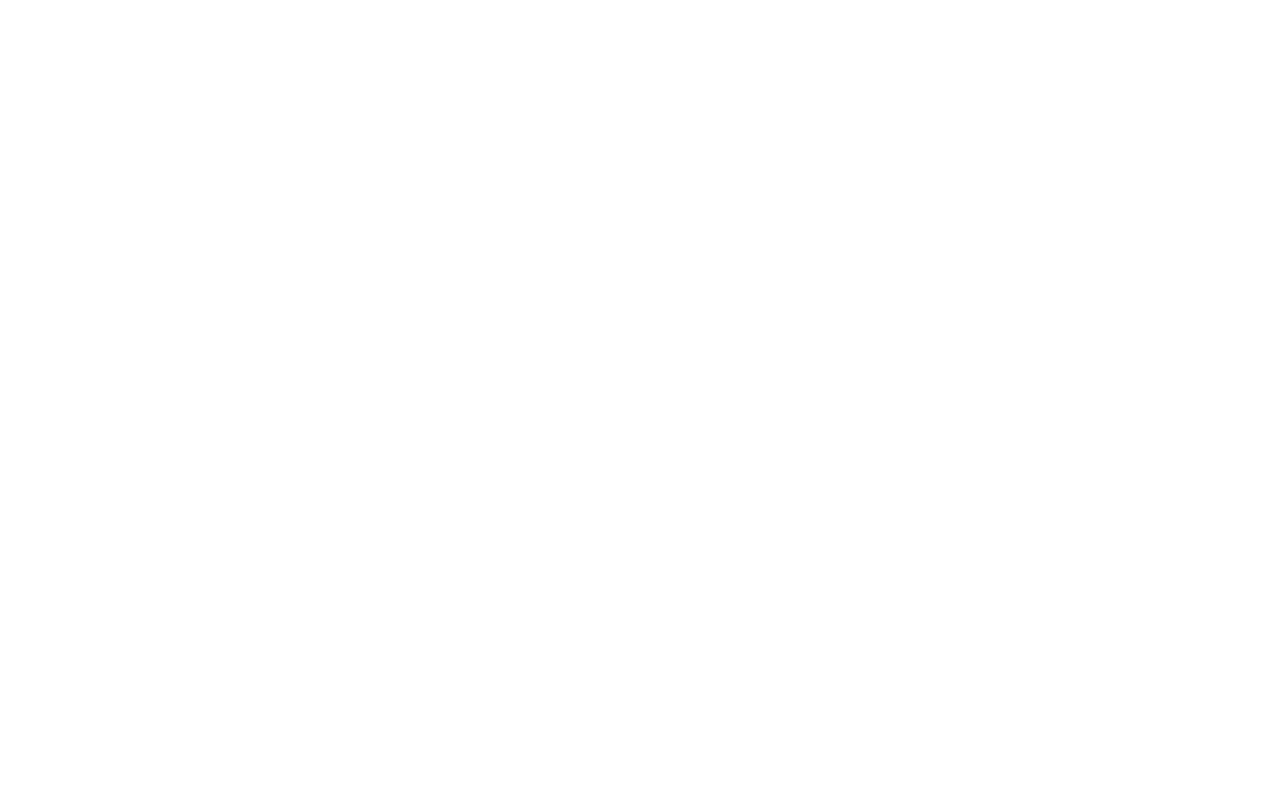
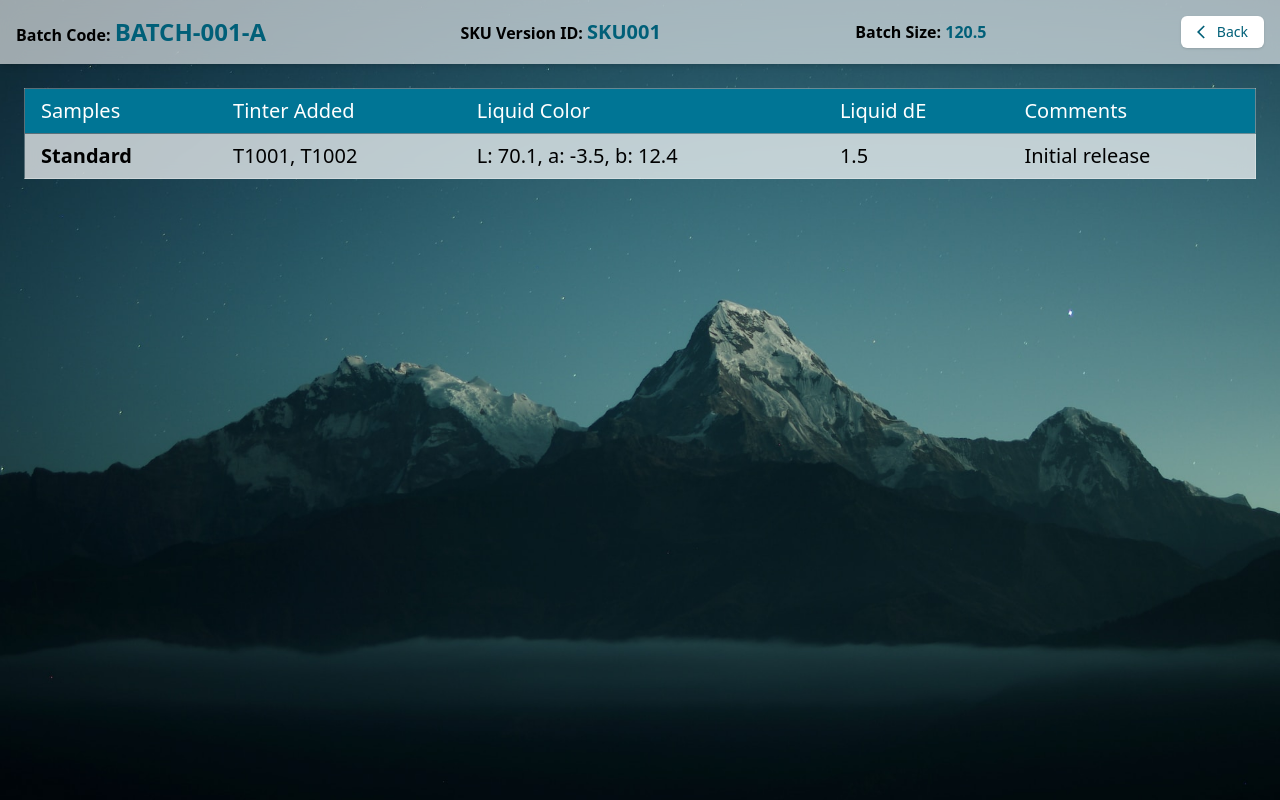
Before and after one commit to Manas2004WB/BatchOPT, a React (Vite) app: page /shots/1 in a window 1280 px wide. Before the commit this address had no page. Built offline with nearby package versions, Linux system fonts and the light colour scheme; sample sign-in values are in the browser's storage.

Commit message:
standard shot

```diff
--- a/src/App.jsx
+++ b/src/App.jsx
@@ -9,6 +9,7 @@
 } from "react-router-dom";
 import Dashboard from "./Pages/Dashboard";
 import PlantDetails from "./Pages/PlantDetails";
+import ShotsPage from "./Pages/ShotsPage";
 
 const App = () => {
   const [user, setUser] = useState(null);
@@ -40,6 +41,10 @@
             path="/plant/:id"
             element={user ? <PlantDetails user={user} /> : <Navigate to="/" />}
           />
+          <Route
+            path="/shots/:batchId"
+            element={user ? <ShotsPage user={user} /> : <Navigate to="/" />}
+          />
         </Routes>
       </Router>
     </div>
--- a/src/Data/SkuData.js
+++ b/src/Data/SkuData.js
@@ -12,7 +12,7 @@
   {
     sku_id: 2,
     plant_id: 1,
-    sku_name: "Red Matte 1L",
+    sku_name: "SKU002",
     is_active: true,
     created_at: "2025-07-01T10:05:00Z",
     created_by: 102,
@@ -22,7 +22,7 @@
   {
     sku_id: 3,
     plant_id: 2,
-    sku_name: "Yellow SemiGloss 250ml",
+    sku_name: "SKU003",
     is_active: false,
     created_at: "2025-07-01T11:00:00Z",
     created_by: 103,
@@ -32,7 +32,7 @@
   {
     sku_id: 4,
     plant_id: 2,
-    sku_name: "Green Gloss 2L",
+    sku_name: "SKU005",
     is_active: true,
     created_at: "2025-07-01T11:30:00Z",
     created_by: 104,
--- a/src/Data/SkuVersionData.js
+++ b/src/Data/SkuVersionData.js
@@ -1,4 +1,5 @@
 export const skuVersions = [
+  // SKU 1
   {
     sku_version_id: 1,
     sku_id: 1,
@@ -29,5 +30,164 @@
     updated_at: "2025-07-08T16:00:00Z",
     updated_by: 2,
   },
-  // ... more versions
+
+  // SKU 2
+  {
+    sku_version_id: 3,
+    sku_id: 2,
+    version_number: 1,
+    version_name: "v1",
+    product_type_id: 2,
+    colorimeter_instrument_id: 1,
+    is_default: false,
+    comments: "First version of SKU 2",
+    is_active: true,
+    created_at: "2025-07-04T09:00:00Z",
+    created_by: 103,
+    updated_at: "2025-07-08T10:00:00Z",
+    updated_by: 2,
+  },
+  {
+    sku_version_id: 4,
+    sku_id: 2,
+    version_number: 2,
+    version_name: "v2",
+    product_type_id: 2,
+    colorimeter_instrument_id: 2,
+    is_default: true,
+    comments: "Improved color consistency",
+    is_active: true,
+    created_at: "2025-07-05T10:30:00Z",
+    created_by: 104,
+    updated_at: "2025-07-08T11:00:00Z",
+    updated_by: 2,
+  },
+
+  // SKU 3
+  {
+    sku_version_id: 5,
+    sku_id: 3,
+    version_number: 1,
+    version_name: "v1",
+    product_type_id: 3,
+    colorimeter_instrument_id: 1,
+    is_default: false,
+    comments: "Initial matte version",
+    is_active: true,
+    created_at: "2025-07-06T08:15:00Z",
+    created_by: 105,
+    updated_at: "2025-07-08T12:00:00Z",
+    updated_by: 3,
+  },
+  {
+    sku_version_id: 6,
+    sku_id: 3,
+    version_number: 2,
+    version_name: "v2",
+    product_type_id: 3,
+    colorimeter_instrument_id: 2,
+    is_default: true,
+    comments: "Reduced gloss variation",
+    is_active: true,
+    created_at: "2025-07-06T09:00:00Z",
+    created_by: 106,
+    updated_at: "2025-07-08T13:00:00Z",
+    updated_by: 3,
+  },
+
+  // SKU 4
+  {
+    sku_version_id: 7,
+    sku_id: 4,
+    version_number: 1,
+    version_name: "v1",
+    product_type_id: 2,
+    colorimeter_instrument_id: 1,
+    is_default: false,
+    comments: "Glossy initial version",
+    is_active: true,
+    created_at: "2025-07-07T08:00:00Z",
+    created_by: 107,
+    updated_at: "2025-07-08T14:00:00Z",
+    updated_by: 4,
+  },
+  {
+    sku_version_id: 8,
+    sku_id: 4,
+    version_number: 2,
+    version_name: "v2",
+    product_type_id: 2,
+    colorimeter_instrument_id: 2,
+    is_default: true,
+    comments: "Panel adjusted formula",
+    is_active: true,
+    created_at: "2025-07-07T09:00:00Z",
+    created_by: 108,
+    updated_at: "2025-07-08T14:30:00Z",
+    updated_by: 4,
+  },
+
+  // SKU 5
+  {
+    sku_version_id: 9,
+    sku_id: 5,
+    version_number: 1,
+    version_name: "v1",
+    product_type_id: 4,
+    colorimeter_instrument_id: 1,
+    is_default: false,
+    comments: "Matte black base",
+    is_active: true,
+    created_at: "2025-07-08T07:00:00Z",
+    created_by: 109,
+    updated_at: "2025-07-08T15:00:00Z",
+    updated_by: 5,
+  },
+  {
+    sku_version_id: 10,
+    sku_id: 5,
+    version_number: 2,
+    version_name: "v2",
+    product_type_id: 4,
+    colorimeter_instrument_id: 2,
+    is_default: true,
+    comments: "Optimized black finish",
+    is_active: true,
+    created_at: "2025-07-08T07:45:00Z",
+    created_by: 110,
+    updated_at: "2025-07-08T15:30:00Z",
+    updated_by: 5,
+  },
+
+  // SKU 6
+  {
+    sku_version_id: 11,
+    sku_id: 6,
+    version_number: 1,
+    version_name: "v1",
+    product_type_id: 5,
+    colorimeter_instrument_id: 1,
+    is_default: false,
+    comments: "Satin white trial",
+    is_active: true,
+    created_at: "2025-07-09T08:00:00Z",
+    created_by: 111,
+    updated_at: "2025-07-09T09:00:00Z",
+    updated_by: 6,
+  },
+  {
+    sku_version_id: 12,
+    sku_id: 6,
+    version_number: 2,
+    version_name: "v2",
+    product_type_id: 5,
+    colorimeter_instrument_id: 2,
+    is_default: true,
+    comments: "Final satin formula",
+    is_active: true,
+    created_at: "2025-07-09T09:30:00Z",
+    created_by: 112,
+    updated_at: "2025-07-09T10:00:00Z",
+    updated_by: 6,
+  },
 ];
--- a/src/Pages/PlantDetails.jsx
+++ b/src/Pages/PlantDetails.jsx
@@ -8,7 +8,7 @@
 
 const PlantDetails = ({ user }) => {
   const { id } = useParams();
-  const [activeTab, setActiveTab] = useState("tinter");
+  const [activeTab, setActiveTab] = useState("batches");
 
   const renderTabContent = () => {
     switch (activeTab) {
--- /dev/null
+++ b/src/Pages/ShotsPage.jsx
@@ -0,0 +1,110 @@
+import React from "react";
+import heroBg from "../assets/hero-bg.jpg";
+import { useParams } from "react-router-dom";
+import { batches } from "../Data/Batches"; // <-- import your batch data
+import { MdArrowBackIos } from "react-icons/md";
+import { skuVersions } from "../Data/SkuVersionData";
+import { skuData } from "../Data/SkuData";
+import { skuVersionMeasurements } from "../Data/SkuMeasurementData";
+import { standardRecipes } from "../Data/standardRecipes";
+import { tinters } from "../Data/TinterData";
+
+const ShotsPage = () => {
+  const { batchId } = useParams();
+  const batch = batches.find((b) => b.batch_id === parseInt(batchId));
+
+  const getSkuByVersionId = (versionId) => {
+    const version = skuVersions.find((v) => v.sku_version_id === versionId);
+    if (!version) return "-";
+
+    const sku = skuData.find((s) => s.sku_id === version.sku_id);
+    return sku?.sku_name || "-";
+  };
+  //Table data
+  const skuVersion = skuVersions.find(
+    (v) => v.sku_version_id === batch?.sku_version_id
+  );
+  const measurements = skuVersionMeasurements.filter(
+    (m) => m.sku_version_id === batch?.sku_version_id
+  );
+  const getMeasurement = (type) =>
+    measurements.find((m) => m.measurement_type === type)?.measurement_value ??
+    "-";
+
+  const liquidL = getMeasurement("liquid_l");
+  const liquidA = getMeasurement("liquid_a");
+  const liquidB = getMeasurement("liquid_b");
+  const targetDeltaE = getMeasurement("target_delta_e");
+
+  const recipeTinters = standardRecipes
+    .filter((r) => r.sku_version_id === batch?.sku_version_id)
+    .map((r) => {
+      const tinter = tinters.find((t) => t.tinter_id === r.tinter_id);
+      return tinter?.tinter_code || `Tinter-${r.tinter_id}`;
+    });
+
+  return (
+    <div
+      className="w-full min-h-screen overflow-hidden bg-cover bg-center"
+      style={{ backgroundImage: `url(${heroBg})` }}
+    >
+      {/* Top Info Bar */}
+      <div className="bg-white/60 backdrop-blur-md p-4 flex justify-between items-center text-black font-semibold shadow-md">
+        <div>
+          Batch Code:{" "}
+          <span className="text-cyan-800 text-2xl">
+            {batch?.batch_code || "-"}
+          </span>
+        </div>
+        <div>
+          SKU Version ID:{" "}
+          <span className="text-cyan-800 text-xl">
+            {getSkuByVersionId(batch?.sku_version_id || "-")}
+          </span>
+        </div>
+        <div>
+          Batch Size:{" "}
+          <span className="text-cyan-800">{batch?.batch_size || "-"}</span>
+        </div>
+        <div>
+          <button
+            onClick={() => window.history.back()}
+            className="flex items-center gap-1 bg-white text-cyan-800 font-medium text-sm px-4 py-1.5 rounded-md shadow hover:bg-gray-100 transition duration-200"
+          >
+            <MdArrowBackIos className="text-base" />
+            <span>Back</span>
+          </button>
+        </div>
+      </div>
+
+      {/* You can add shots input section below this */}
+      <div className="p-6 text-white text-xl">
+        {/* For now */}
+        <table className="min-w-full text-left border border-white/30 backdrop-blur ">
+          <thead className="bg-cyan-700 text-white sticky top-0 z-10">
+            <td className="px-4 py-2">Samples</td>
+            <td className="px-4 py-2">Tinter Added</td>
+            <td className="px-4 py-2">Liquid Color</td>
+            <td className="px-4 py-2">Liquid dE</td>
+            <td className="px-4 py-2">Comments</td>
+          </thead>
+          <tbody>
+            <tr className="border-t border-white/30 hover:bg-white/80 transition bg-white/70 text-black">
+              <td className="px-4 py-2 font-semibold">Standard</td>
+              <td className="px-4 py-2 ">
+                {recipeTinters.length > 0 ? recipeTinters.join(", ") : "-"}
+              </td>
+              <td className="px-4 py-2">
+                L: {liquidL}, a: {liquidA}, b: {liquidB}
+              </td>
+              <td className="px-4 py-2 ">{targetDeltaE}</td>
+              <td className="px-4 py-2 ">{skuVersion?.comments || "-"}</td>
+            </tr>
+          </tbody>
+        </table>
+      </div>
+    </div>
+  );
+};
+
+export default ShotsPage;
--- a/src/components/AddSkuBatches.jsx
+++ b/src/components/AddSkuBatches.jsx
@@ -4,7 +4,10 @@
 import { skuVersions } from "../Data/SkuVersionData";
 import AddSkuBatchForm from "./AddSkuBatchForm";
 import { users } from "../Data/Data";
+import { useNavigate } from "react-router-dom";
+
 const AddSkuBatches = ({ user, plantId }) => {
+  const navigate = useNavigate();
   const [batchList, setBatchList] = useState(batches);
   const [showAddBatchModal, setShowAddBatchModal] = useState(false);
   const handleAddBatch = (newBatch) => {
@@ -57,11 +60,12 @@
           <tr>
             <th className="px-4 py-2 ">#</th>
             <th className="px-4 py-2 ">Batch Code</th>
-            <th className="px-4 py-2 ">SKU Version ID</th>
+            <th className="px-4 py-2 ">SKU Version </th>
             <th className="px-4 py-2 ">Batch Size</th>
-            <th className="px-4 py-2 ">Status ID</th>
+            <th className="px-4 py-2 ">Status </th>
             <th className="px-4 py-2 ">Updated On</th>
             <th className="px-4 py-2 ">Updated By</th>
+            <th className="px-4 py-2 ">Shots</th>
           </tr>
         </thead>
         <tbody className="bg-white/60">
@@ -92,6 +96,16 @@
                 <td className="px-4 py-2 text-center">
                   {getUsernamebyUserId(batch.updated_by)}
                 </td>
+                <td className="px-4 py-2 text-center">
+                  <button
+                    className="bg-cyan-700 p-1 rounded-xl text-white"
+                    onClick={() =>
+                      navigate(`/shots/${batch.batch_id}`, { state: { batch } })
+                    }
+                  >
+                    Shots
+                  </button>
+                </td>
               </tr>
             ))
           )}
```
Also changed, not shown: src/Data/Batches.js (+4 -4 lines).
